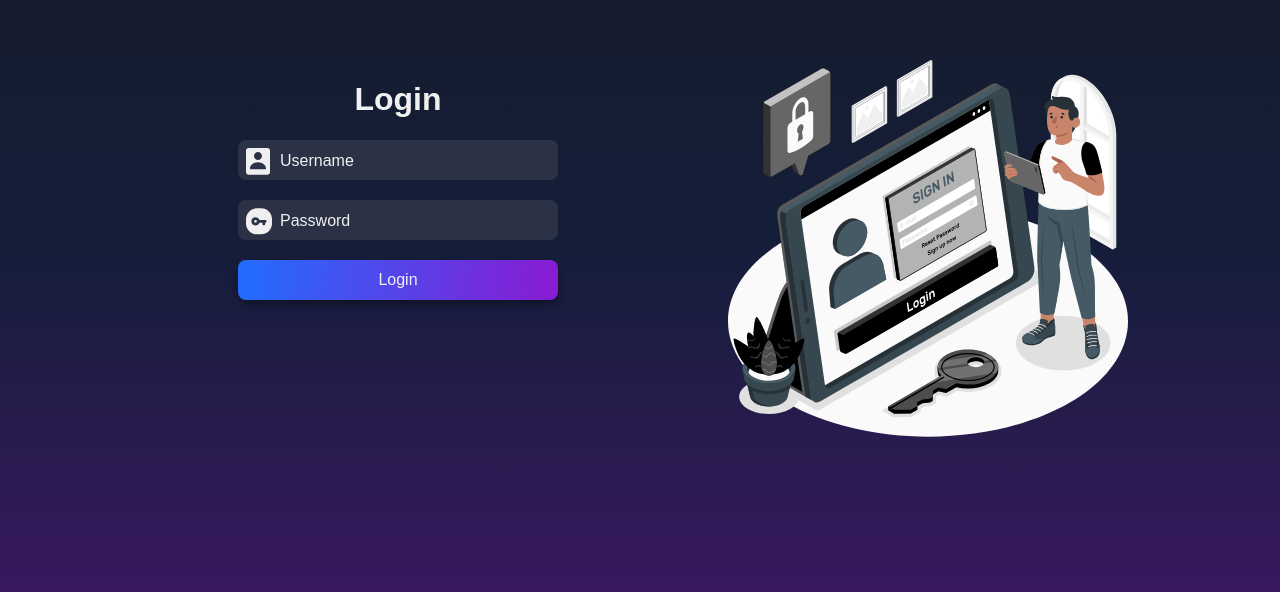
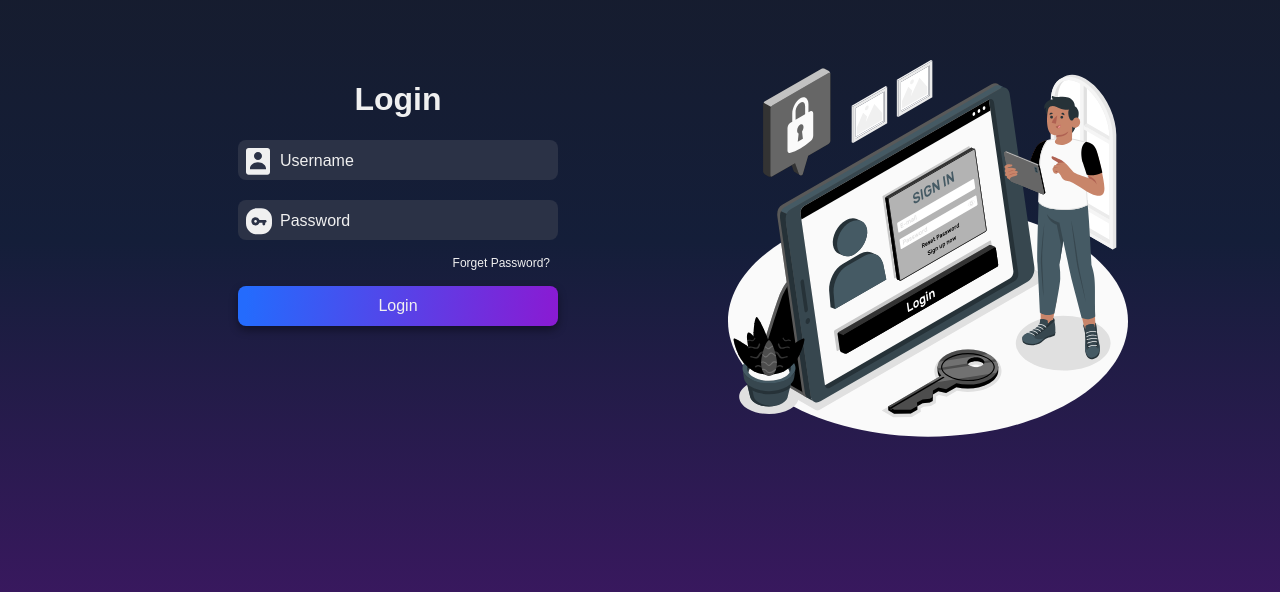
Before and after one commit to aliiimaher/ToDoList-Frontend, a Vue app: page /login in a window 1280 px wide. Shown: the part 168-760 px from the top of the page. Built offline with nearby package versions, Linux system fonts and the light colour scheme.

Commit message:
forget password style added

```diff
--- a/src/views/Login.vue
+++ b/src/views/Login.vue
@@ -12,6 +12,7 @@
         type="password"
         class="input"
       ></TextInput>
+      <div class="forget-password">Forget Password?</div>
       <Button name="Login" class="btn"></Button>
     </div>
     <div class="illustration">
@@ -32,6 +33,15 @@ export default {
 <style scoped>
 h1 {
   color: #f0f0f0;
+}
+
+.forget-password {
+  text-align: right;
+  font-family: sans-serif;
+  font-size: 12px;
+  color: #f0f0f0;
+  margin: 16px 8px;
+  font-weight: 400;
 }
 
 .container {
@@ -56,6 +66,6 @@ h1 {
 
 .btn {
   width: 100%;
-  margin-top: 20px;
+  /* margin-top: 20px; */
 }
 </style>
```
